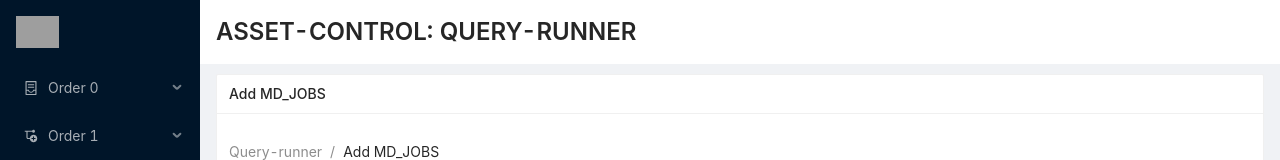
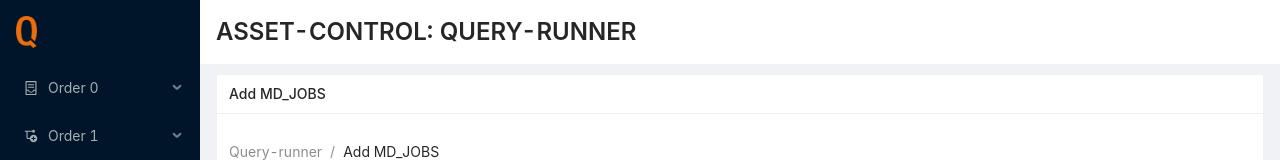
Before and after one commit to tomasguinzburg/asset-control-query-runner, a React (Create React App) app: page /jobs in a window 1280 px wide. Shown: the top 160 px of the page. Built offline with nearby package versions, Linux system fonts and the light colour scheme.

Commit message:
ya estan bien la discripcion de las listas, se puso otro logo pero no termina de convencer

```diff
--- a/src/App.css
+++ b/src/App.css
@@ -77,8 +77,14 @@
 .logo {
   height: 32px;
   margin: 16px;
-  background: rgba(255, 255, 255, 0.3);
-  content:url(https://www.primerempleo.com/storage/covers/fbc881b7105d2b8a06fa11de231dc0b162bf995d.jpg);
+  /* background: rgb(255, 255, 255); */
+  content: url('qaracterlogo.png');
+}
+
+.logoqaracter {
+  height: 32px;
+  margin: 16px;
+  content: url('qaracterlogo.png');
 }
 
 .modal {
--- a/src/components/MainLayout.tsx
+++ b/src/components/MainLayout.tsx
@@ -35,7 +35,7 @@ class MainLayout extends React.Component {
     const { collapsed } = this.state;
     return (
         <Layout style={{ minHeight: '100vh' }}>
-          <Sider collapsible collapsed={collapsed} onCollapse={this.onCollapse}>
+          <Sider theme='dark'collapsible collapsed={collapsed} onCollapse={this.onCollapse}>
             <div className="logo" />
             <Menu theme="dark" defaultSelectedKeys={['/'+href]} selectedKeys={['/'+href]} mode="inline">
             <SubMenu key="/order-0" icon={<ContainerOutlined />} title="Order 0">
@@ -62,7 +62,11 @@ class MainLayout extends React.Component {
             </Menu>
           </Sider>
             <Layout className="site-layout">
-            <Header className="site-layout-background" style={{ padding: "16px" }}> <Title level={3}>ASSET-CONTROL: QUERY-RUNNER</Title>  </Header>
+            <Header className="site-layout-background" style={{ padding: "16px" }}>
+              <Title level={3}>
+                ASSET-CONTROL: QUERY-RUNNER
+              </Title>
+            </Header>
             <Content style={{ margin: '0 16px' }}>
               <AppRouter/>
               <QueryList/>
--- a/src/components/QueryList.tsx
+++ b/src/components/QueryList.tsx
@@ -75,7 +75,7 @@ class QueryList extends React.Component<PropsFromRedux, { displayResults: boolea
                     else if (item.type() === "job")
                       return this.props.changeJobSelection(item.ID)
                   }}>{item.tag() + item.ID + ": " + item.name()}</Link> }
-                  description={`${item.description()}`}
+                  description={item.description()}
                 />
                 <CloseCircleFilled className="removeQuery" onClick={() => {
                   if (item.type() === "circuit")
--- a/src/components/md-circuits/AddCircuit.tsx
+++ b/src/components/md-circuits/AddCircuit.tsx
@@ -44,7 +44,7 @@ class AddCircuit extends React.Component<PropsFromRedux, { displayResults: boole
       , ID: ID
       , distributionTime: Moment(values.distributionTime).format('YYYY-MM-DD HH:mm:ss')
       , name: () =>values.circuitShortname
-      , description: () => values.toString()
+      , description: () => values.circuitLongname + ", " + values.distributionTime + ", " + values.treeID + ", " + values.calendar + ", " + values.product + ", " + values.groupID
       , tag: () => "MD_CIRCUITS -"
       , createFormatedQuery: () => createFormatedQuery(values)
       , createUnformatedQuery: () => createUnformatedQuery(values)
--- a/src/components/md-jobs/AddJob.tsx
+++ b/src/components/md-jobs/AddJob.tsx
@@ -39,7 +39,9 @@ class AddJob extends React.Component<PropsFromRedux, { displayResults: boolean }
     this.props.addJob({ ...values
                       , ID: ID
                       , name: () => values.jobShortname
-                      , description: () => values.toString()
+                      , description: () => values.jobLongname + ", " + values.jobHandling + ", " + values.configADO + ", "
+                      + values.listID + ", " + values.templateID + ", " + values.sourceShortname
+                      + ", " + values.uproc + ", " + values.calendar
                       , tag: () => "MD_JOBS -"
                       , createFormatedQuery: () => createFormatedQuery(values)
                       , createUnformatedQuery: () => createUnformatedQuery(values)
```
Also changed, not shown: src/qaracterlogo.png (added).
